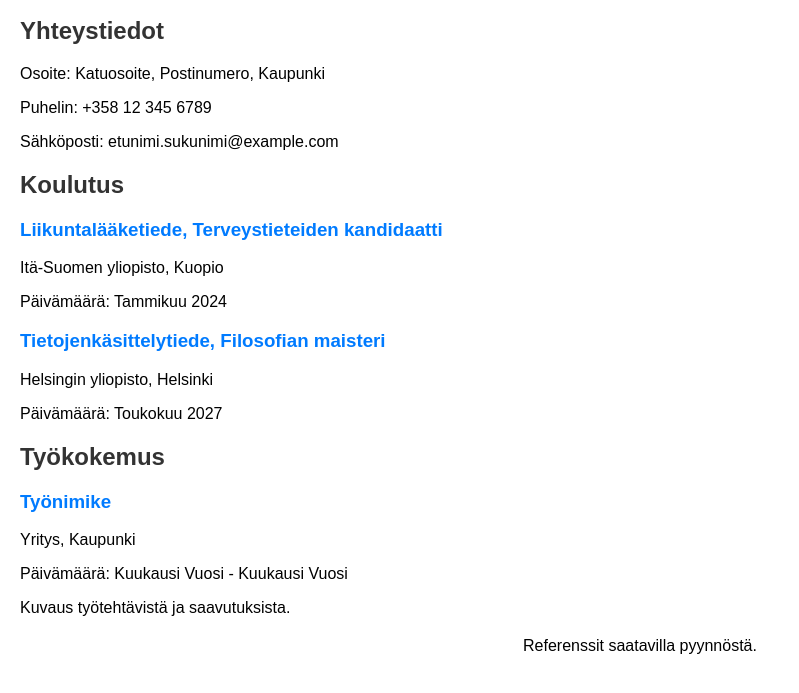
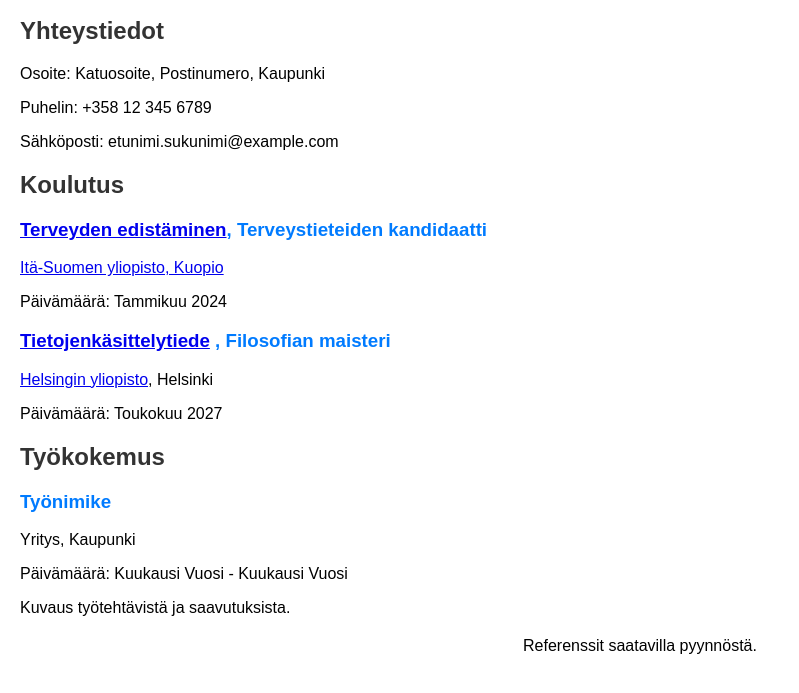
Before and after one commit to taneljuu/ansioluettelo, a plain HTML site: page index.html in a window 1280 px wide. Shown: the part 101-794 px from the top of the page, without its empty margins (0-799 px from the left). Drawn offline with Linux system fonts and the light colour scheme.

Commit message:
Lisää linkit index.html-tiedostoon

```diff
--- a/index.html
+++ b/index.html
@@ -25,13 +25,13 @@
         <h2>Koulutus</h2>
         <ul>
             <li>
-                <h3>Liikuntalääketiede, Terveystieteiden kandidaatti</h3>
-                <p>Itä-Suomen yliopisto, Kuopio</p>
+                <h3> <a href="https://www.uef.fi/fi/koulutus/terveyden-edistaminen">Terveyden edistäminen</a>, Terveystieteiden kandidaatti</h3>
+                <p> <a href="https://www.uef.fi/fi/"> Itä-Suomen yliopisto, Kuopio</a></p>
                 <p>Päivämäärä: Tammikuu 2024</p>
             </li>
             <li>
-              <h3>Tietojenkäsittelytiede, Filosofian maisteri</h3>
-              <p>Helsingin yliopisto, Helsinki</p>
+              <h3> <a href="https://www.helsinki.fi/fi/koulutusohjelmat/tietojenkasittelytieteen-kandiohjelma">Tietojenkäsittelytiede</a> , Filosofian maisteri</h3>
+              <p><a href="https://www.helsinki.fi/fi">Helsingin yliopisto</a>, Helsinki</p>
               <p>Päivämäärä: Toukokuu 2027</p>
           </li>
         </ul>
```
